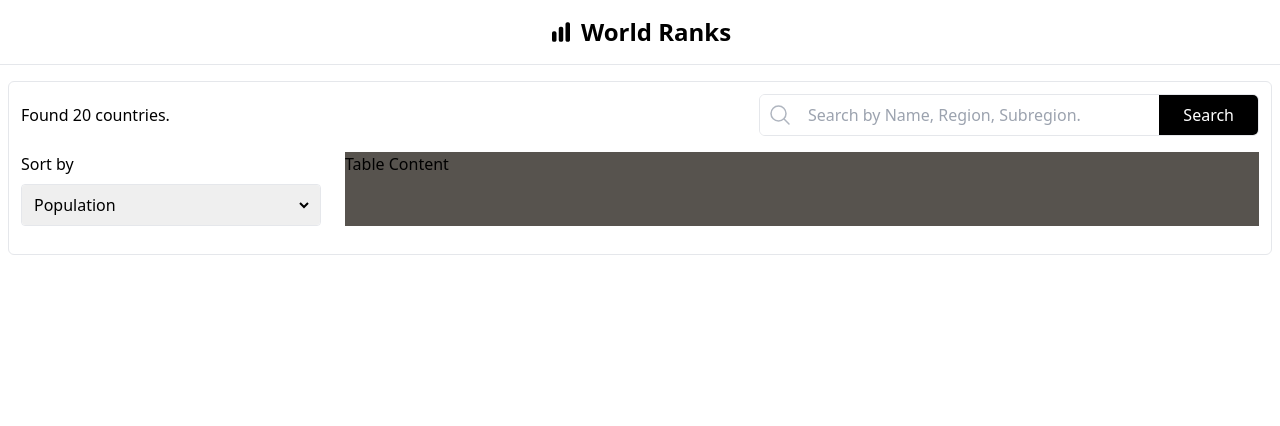
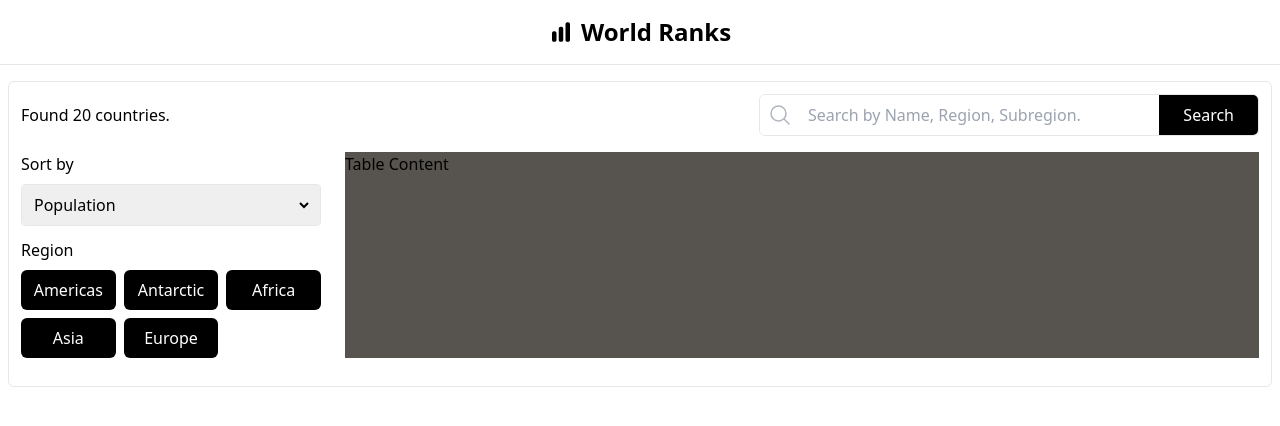
Before and after one commit to iabdwahab/world-ranks, a Next.js app: page / in a window 1280 px wide. Shown: the top 426 px of the page. Built offline with nearby package versions, Linux system fonts and the light colour scheme.

Commit message:
Creating Region Component.

```diff
--- a/src/components/sidebar/Sidebar.tsx
+++ b/src/components/sidebar/Sidebar.tsx
@@ -1,10 +1,12 @@
 import React from 'react';
 import SortContainer from './sort/SortContainer';
+import RegionContainer from './region/RegionContainer';
 
 const Sidebar = () => {
   return (
-    <div>
+    <div className="grid gap-3">
       <SortContainer />
+      <RegionContainer />
     </div>
   );
 };
--- /dev/null
+++ b/src/components/sidebar/region/RegionContainer.tsx
@@ -0,0 +1,21 @@
+import { regions } from '@/data/localData';
+import React from 'react';
+
+const RegionContainer = () => {
+  return (
+    <div className="grid gap-2">
+      <h3 className="font-medium">Region</h3>
+      <div className="grid grid-cols-2 sm:grid-cols-3 gap-2">
+        {regions.map((region) => {
+          return (
+            <button key={region} className="bg-black text-white p-2 rounded-md capitalize">
+              {region}
+            </button>
+          );
+        })}
+      </div>
+    </div>
+  );
+};
+
+export default RegionContainer;
```
